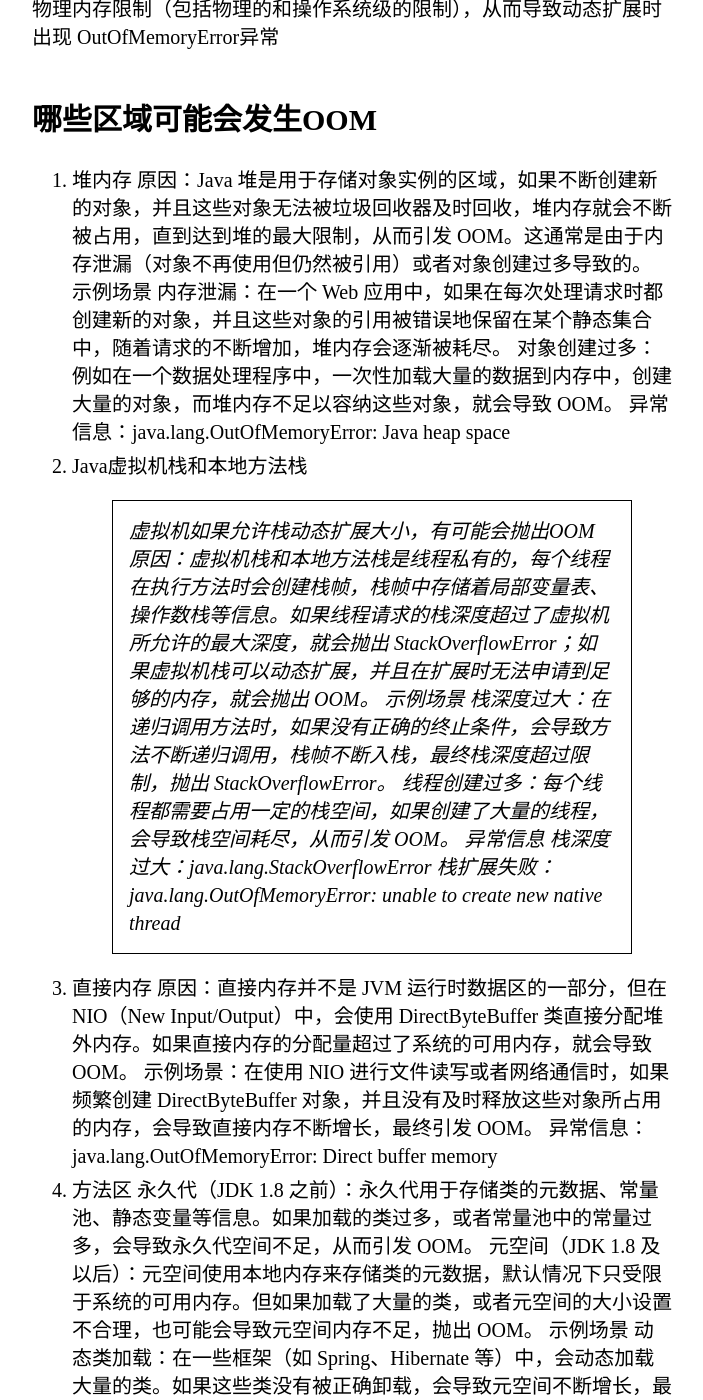
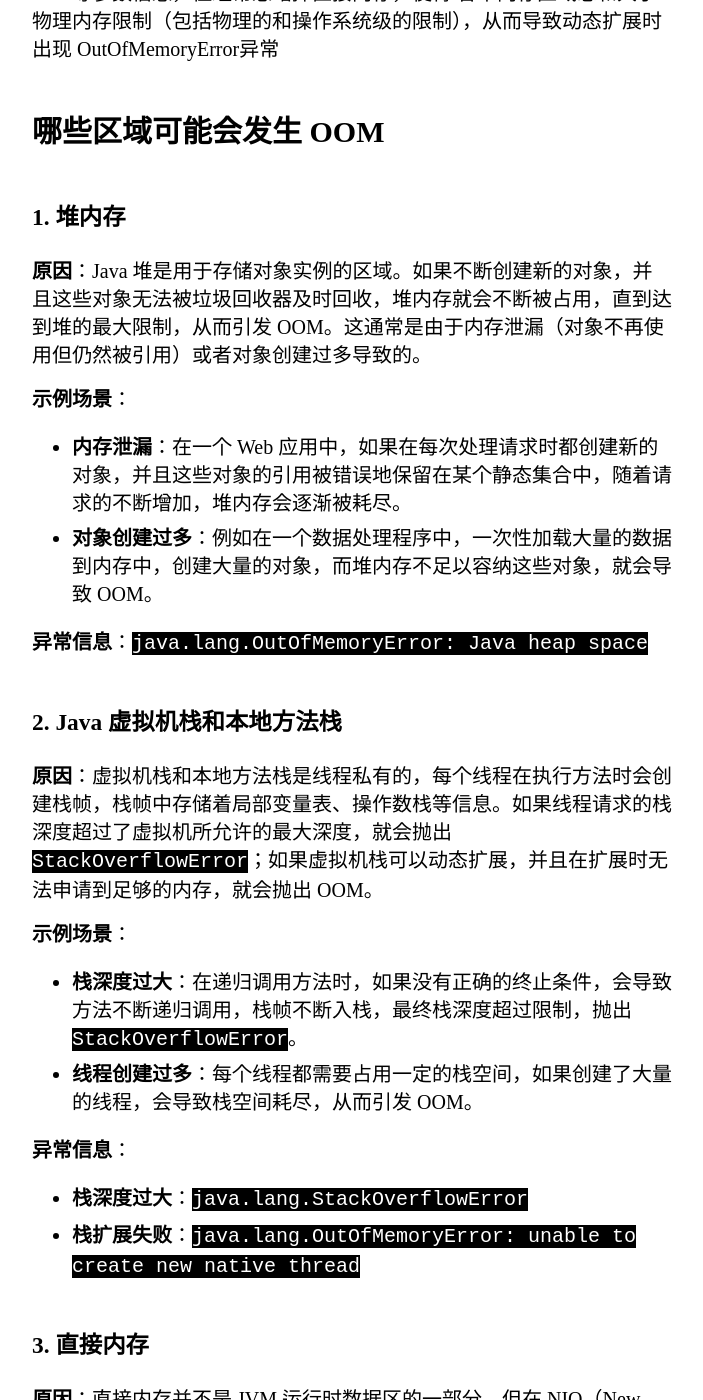
Before and after one commit to lllkkkai/lllkkkai.github.io, a Jekyll site: the page built from _posts/2024-04-15-JVM.md, in a window 1280 px wide and 1400 px high, scrolled down 3178 px. Shown: the whole window, without its empty margins (288-991 px from the left). Built offline with Jekyll 4.4.1, drawn with Linux system fonts in a browser that asks for light colours; some web fonts are replaced; some of the changed text lies outside the part shown.

Commit message:
JVM修改

```diff
--- a/_posts/2024-04-15-JVM.md
+++ b/_posts/2024-04-15-JVM.md
@@ -17,7 +17,7 @@ category: Java
 
 > **自动给对象分配内存，自动回收分配给对象的内存**
 
-# 程序计数器 Program Counter Register
+### 程序计数器 Program Counter Register
 
 是一块较小的内存空间，它可以看作是当前线程所执行的字节码的行号指示器
 
@@ -55,36 +55,47 @@ JVM Stack（Stack 或虚拟机栈、线程栈、栈）中存放的就是 Stack F
 
 并不是虚拟机运行时数据区的一部分，也不是《Java虚拟机规范》中 定义的内存区域。但是这部分内存也被频繁地使用，而且也可能导致OutOfMemoryError异常出现，所 以我们放到这里一起讲解。 在JDK 1.4中新加入了NIO（New Input/Output）类，引入了一种基于通道（Channel）与缓冲区 （Buffer）的I/O方式，它可以使用Native函数库直接分配堆外内存，然后通过一个存储在Java堆里面的 DirectByteBuffer对象作为这块内存的引用进行操作。这样能在一些场景中显著提高性能，因为避免了 在Java堆和Native堆中来回复制数据。 显然，本机直接内存的分配不会受到Java堆大小的限制，但是，既然是内存，则肯定还是会受到 本机总内存（包括物理内存、SWAP分区或者分页文件）大小以及处理器寻址空间的限制，一般服务 器管理员配置虚拟机参数时，会根据实际内存去设置-Xmx等参数信息，但经常忽略掉直接内存，使得 各个内存区域总和大于物理内存限制（包括物理的和操作系统级的限制），从而导致动态扩展时出现 OutOfMemoryError异常
 
-## 哪些区域可能会发生OOM
+## 哪些区域可能会发生 OOM
 
-1. 堆内存
-原因：Java 堆是用于存储对象实例的区域，如果不断创建新的对象，并且这些对象无法被垃圾回收器及时回收，堆内存就会不断被占用，直到达到堆的最大限制，从而引发 OOM。这通常是由于内存泄漏（对象不再使用但仍然被引用）或者对象创建过多导致的。
-示例场景
-内存泄漏：在一个 Web 应用中，如果在每次处理请求时都创建新的对象，并且这些对象的引用被错误地保留在某个静态集合中，随着请求的不断增加，堆内存会逐渐被耗尽。
-对象创建过多：例如在一个数据处理程序中，一次性加载大量的数据到内存中，创建大量的对象，而堆内存不足以容纳这些对象，就会导致 OOM。
-异常信息：java.lang.OutOfMemoryError: Java heap space
-2. Java虚拟机栈和本地方法栈
-> 虚拟机如果允许栈动态扩展大小，有可能会抛出OOM
-原因：虚拟机栈和本地方法栈是线程私有的，每个线程在执行方法时会创建栈帧，栈帧中存储着局部变量表、操作数栈等信息。如果线程请求的栈深度超过了虚拟机所允许的最大深度，就会抛出 StackOverflowError；如果虚拟机栈可以动态扩展，并且在扩展时无法申请到足够的内存，就会抛出 OOM。
-示例场景
-栈深度过大：在递归调用方法时，如果没有正确的终止条件，会导致方法不断递归调用，栈帧不断入栈，最终栈深度超过限制，抛出 StackOverflowError。
-线程创建过多：每个线程都需要占用一定的栈空间，如果创建了大量的线程，会导致栈空间耗尽，从而引发 OOM。
-异常信息
-栈深度过大：java.lang.StackOverflowError
-栈扩展失败：java.lang.OutOfMemoryError: unable to create new native thread
-3. 直接内存
-原因：直接内存并不是 JVM 运行时数据区的一部分，但在 NIO（New Input/Output）中，会使用 DirectByteBuffer 类直接分配堆外内存。如果直接内存的分配量超过了系统的可用内存，就会导致 OOM。
-示例场景：在使用 NIO 进行文件读写或者网络通信时，如果频繁创建 DirectByteBuffer 对象，并且没有及时释放这些对象所占用的内存，会导致直接内存不断增长，最终引发 OOM。
-异常信息：java.lang.OutOfMemoryError: Direct buffer memory
-4. 方法区
-永久代（JDK 1.8 之前）：永久代用于存储类的元数据、常量池、静态变量等信息。如果加载的类过多，或者常量池中的常量过多，会导致永久代空间不足，从而引发 OOM。
-元空间（JDK 1.8 及以后）：元空间使用本地内存来存储类的元数据，默认情况下只受限于系统的可用内存。但如果加载了大量的类，或者元空间的大小设置不合理，也可能会导致元空间内存不足，抛出 OOM。
-示例场景
-动态类加载：在一些框架（如 Spring、Hibernate 等）中，会动态加载大量的类。如果这些类没有被正确卸载，会导致元空间不断增长，最终引发 OOM。
-常量池过大：在代码中使用了大量的字符串常量，或者通过反射创建了大量的常量对象，会导致常量池占用过多的空间，从而引发 OOM。
-异常信息
-永久代：java.lang.OutOfMemoryError: PermGen space
-元空间：java.lang.OutOfMemoryError: Metaspace
+### 1. 堆内存
+**原因**：Java 堆是用于存储对象实例的区域。如果不断创建新的对象，并且这些对象无法被垃圾回收器及时回收，堆内存就会不断被占用，直到达到堆的最大限制，从而引发 OOM。这通常是由于内存泄漏（对象不再使用但仍然被引用）或者对象创建过多导致的。
+
+**示例场景**：
+- **内存泄漏**：在一个 Web 应用中，如果在每次处理请求时都创建新的对象，并且这些对象的引用被错误地保留在某个静态集合中，随着请求的不断增加，堆内存会逐渐被耗尽。
+- **对象创建过多**：例如在一个数据处理程序中，一次性加载大量的数据到内存中，创建大量的对象，而堆内存不足以容纳这些对象，就会导致 OOM。
+
+**异常信息**：`java.lang.OutOfMemoryError: Java heap space`
+
+### 2. Java 虚拟机栈和本地方法栈
+**原因**：虚拟机栈和本地方法栈是线程私有的，每个线程在执行方法时会创建栈帧，栈帧中存储着局部变量表、操作数栈等信息。如果线程请求的栈深度超过了虚拟机所允许的最大深度，就会抛出 `StackOverflowError`；如果虚拟机栈可以动态扩展，并且在扩展时无法申请到足够的内存，就会抛出 OOM。
+
+**示例场景**：
+- **栈深度过大**：在递归调用方法时，如果没有正确的终止条件，会导致方法不断递归调用，栈帧不断入栈，最终栈深度超过限制，抛出 `StackOverflowError`。
+- **线程创建过多**：每个线程都需要占用一定的栈空间，如果创建了大量的线程，会导致栈空间耗尽，从而引发 OOM。
+
+**异常信息**：
+- **栈深度过大**：`java.lang.StackOverflowError`
+- **栈扩展失败**：`java.lang.OutOfMemoryError: unable to create new native thread`
+
+### 3. 直接内存
+**原因**：直接内存并不是 JVM 运行时数据区的一部分，但在 NIO（New Input/Output）中，会使用 `DirectByteBuffer` 类直接分配堆外内存。如果直接内存的分配量超过了系统的可用内存，就会导致 OOM。
+
+**示例场景**：在使用 NIO 进行文件读写或者网络通信时，如果频繁创建 `DirectByteBuffer` 对象，并且没有及时释放这些对象所占用的内存，会导致直接内存不断增长，最终引发 OOM。
+
+**异常信息**：`java.lang.OutOfMemoryError: Direct buffer memory`
+
+### 4. 方法区
+**永久代（JDK 1.8 之前）**：永久代用于存储类的元数据、常量池、静态变量等信息。如果加载的类过多，或者常量池中的常量过多，会导致永久代空间不足，从而引发 OOM。
+
+**元空间（JDK 1.8 及以后）**：元空间使用本地内存来存储类的元数据，默认情况下只受限于系统的可用内存。但如果加载了大量的类，或者元空间的大小设置不合理，也可能会导致元空间内存不足，抛出 OOM。
+
+**示例场景**：
+- **动态类加载**：在一些框架（如 Spring、Hibernate 等）中，会动态加载大量的类。如果这些类没有被正确卸载，会导致元空间不断增长，最终引发 OOM。
+- **常量池过大**：在代码中使用了大量的字符串常量，或者通过反射创建了大量的常量对象，会导致常量池占用过多的空间，从而引发 OOM。
+
+**异常信息**：
+- **永久代**：`java.lang.OutOfMemoryError: PermGen space`
+- **元空间**：`java.lang.OutOfMemoryError: Metaspace`
 
 ## JVM占用内存为何会超过Xmx
 
```
Also changed, not shown: _posts/2025-02-06-面试指北.md (line endings or trailing spaces).
